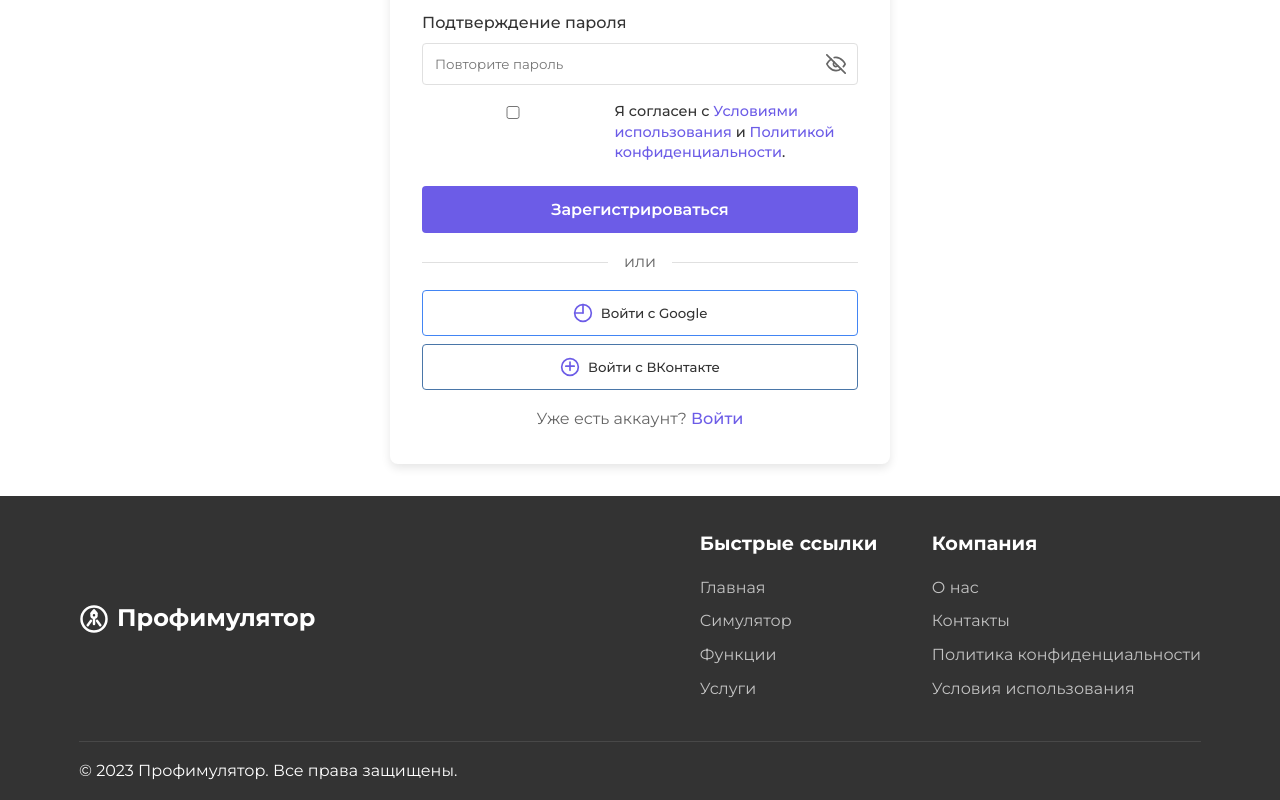
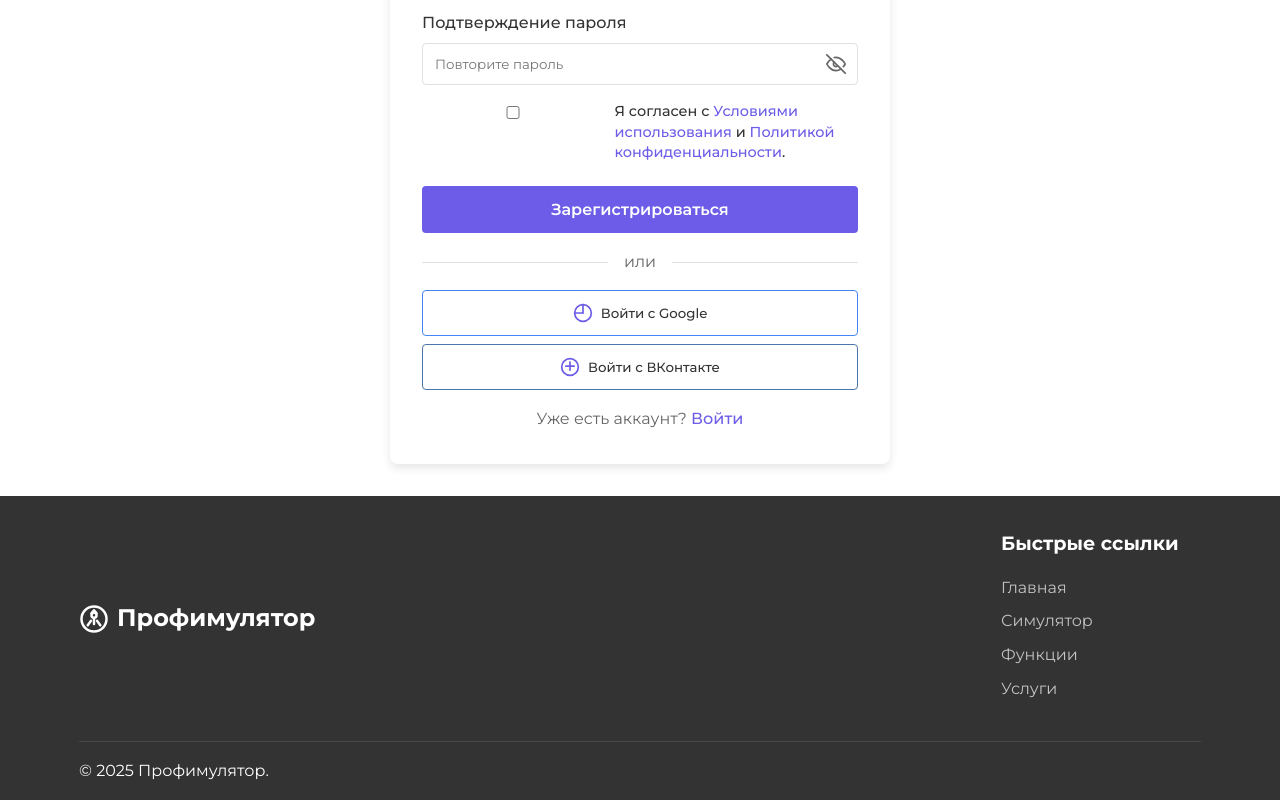
Before and after one commit to Giomio007/giomio.github.io, a plain HTML site: page register.html in a window 1280 px wide. Shown: the part 585-1385 px from the top of the page. Drawn offline with Linux system fonts and the light colour scheme.

Commit message:
Update register.html

```diff
--- a/register.html
+++ b/register.html
@@ -159,19 +159,10 @@
                             <li><a href="index.html#services">Услуги</a></li>
                         </ul>
                     </div>
-                    <div class="footer-section">
-                        <h3>Компания</h3>
-                        <ul>
-                            <li><a href="index.html#about">О нас</a></li>
-                            <li><a href="index.html#contact">Контакты</a></li>
-                            <li><a href="#">Политика конфиденциальности</a></li>
-                            <li><a href="#">Условия использования</a></li>
-                        </ul>
-                    </div>
                 </div>
             </div>
             <div class="footer-bottom">
-                <p>&copy; 2023 Профимулятор. Все права защищены.</p>
+                <p>&copy; 2025 Профимулятор.</p>
             </div>
         </div>
     </footer>
```
